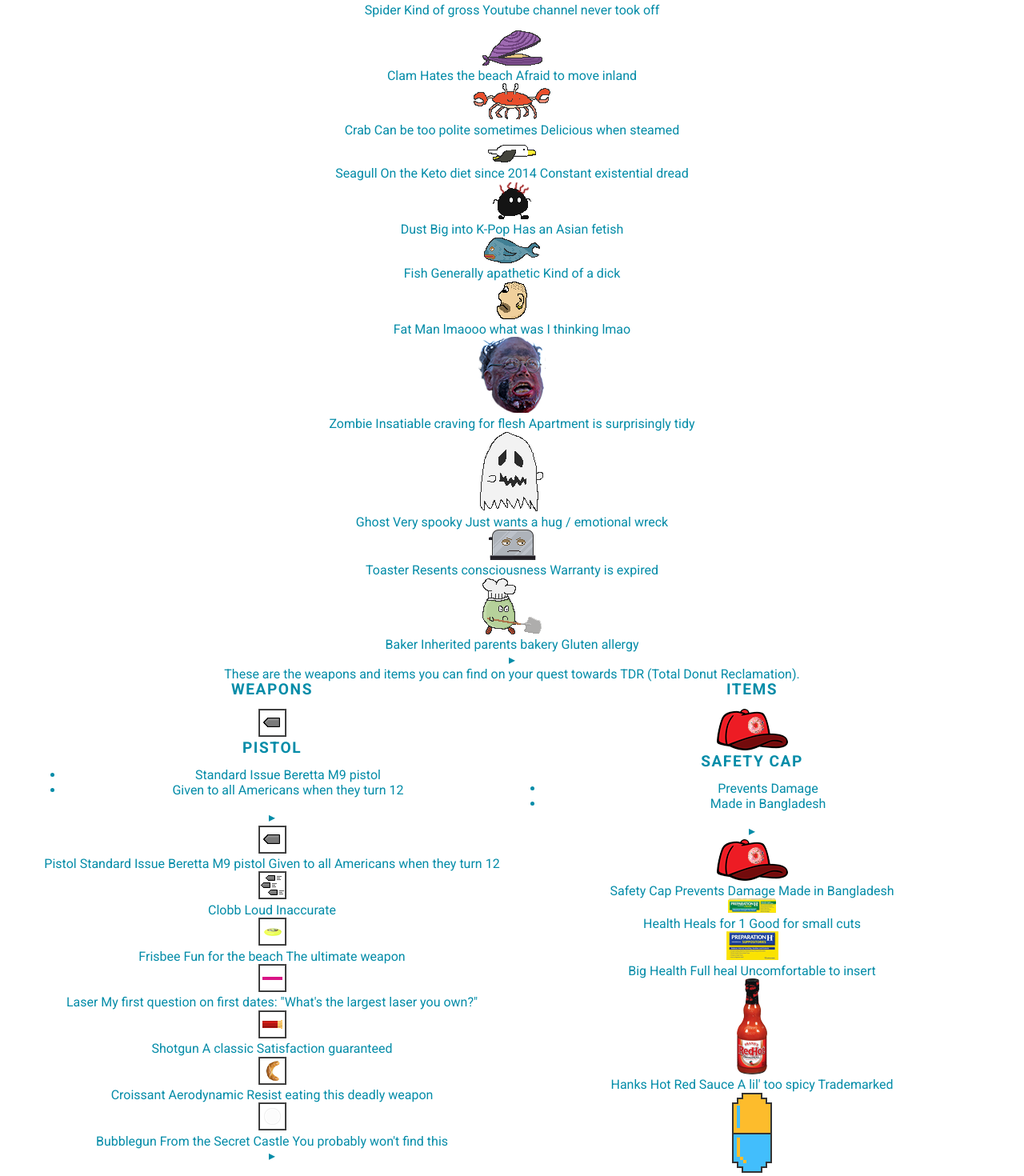
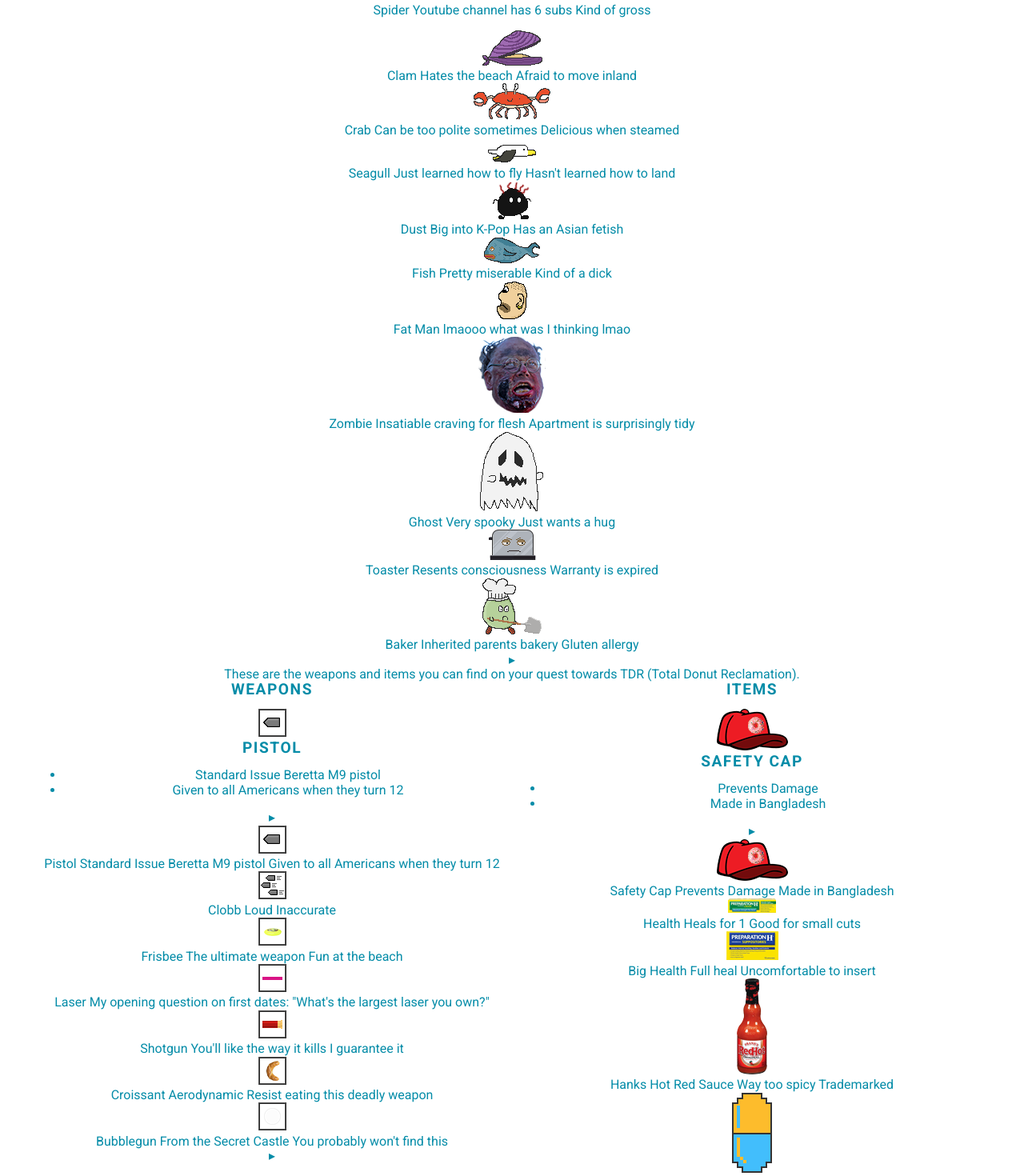
Before and after one commit to dbolesta/donut-boy-promo, a website: page src/index.html in a window 1280 px wide. Shown: the part 4025-5495 px from the top of the page at 80% size. Drawn offline with nearby package versions, Linux system fonts and the light colour scheme; files whose address does not match are found by name.

Commit message:
updates asset information

```diff
--- a/src/index.html
+++ b/src/index.html
@@ -257,7 +257,7 @@
         <div class="grid">
             <div class="col col--full">
                 <h1 class="section-title">Travel to Excotic Locations</h1>
-                <p class="section-subtitle">Visit 5 unique locations while searching for those dang donuts.</p>
+                <p class="section-subtitle">Visit 5 unique locations while searching for those dirty donuts.</p>
 
             </div>
 
@@ -295,9 +295,9 @@
 
 
 
-            <!-- <temp data-prettydiff-ignore><temp data-prettydiff-ignore><temp data-prettydiff-ignore><temp data-prettydiff-ignore><temp data-prettydiff-ignore><temp data-prettydiff-ignore><temp data-prettydiff-ignore><temp data-prettydiff-ignore><temp data-prettydiff-ignore><temp data-prettydiff-ignore><temp data-prettydiff-ignore><temp data-prettydiff-ignore><temp data-prettydiff-ignore><temp data-prettydiff-ignore><temp data-prettydiff-ignore><temp data-prettydiff-ignore><temp data-prettydiff-ignore><temp data-prettydiff-ignore><temp data-prettydiff-ignore><temp data-prettydiff-ignore>-------</temp></temp></temp></temp></temp></temp></temp></temp></temp></temp></temp></temp></temp></temp></temp></temp></temp></temp></temp></temp><temp data-prettydiff-ignore><temp data-prettydiff-ignore><temp data-prettydiff-ignore><temp data-prettydiff-ignore><temp data-prettydiff-ignore><temp data-prettydiff-ignore><temp data-prettydiff-ignore><temp data-prettydiff-ignore><temp data-prettydiff-ignore><temp data-prettydiff-ignore><temp data-prettydiff-ignore><temp data-prettydiff-ignore><temp data-prettydiff-ignore><temp data-prettydiff-ignore><temp data-prettydiff-ignore><temp data-prettydiff-ignore><temp data-prettydiff-ignore><temp data-prettydiff-ignore><temp data-prettydiff-ignore><temp data-prettydiff-ignore>---- -->
+            <!-- <temp data-prettydiff-ignore><temp data-prettydiff-ignore><temp data-prettydiff-ignore><temp data-prettydiff-ignore><temp data-prettydiff-ignore><temp data-prettydiff-ignore><temp data-prettydiff-ignore><temp data-prettydiff-ignore><temp data-prettydiff-ignore><temp data-prettydiff-ignore><temp data-prettydiff-ignore><temp data-prettydiff-ignore><temp data-prettydiff-ignore><temp data-prettydiff-ignore><temp data-prettydiff-ignore><temp data-prettydiff-ignore><temp data-prettydiff-ignore><temp data-prettydiff-ignore><temp data-prettydiff-ignore><temp data-prettydiff-ignore><temp data-prettydiff-ignore><temp data-prettydiff-ignore>-------</temp></temp></temp></temp></temp></temp></temp></temp></temp></temp></temp></temp></temp></temp></temp></temp></temp></temp></temp></temp></temp></temp><temp data-prettydiff-ignore><temp data-prettydiff-ignore><temp data-prettydiff-ignore><temp data-prettydiff-ignore><temp data-prettydiff-ignore><temp data-prettydiff-ignore><temp data-prettydiff-ignore><temp data-prettydiff-ignore><temp data-prettydiff-ignore><temp data-prettydiff-ignore><temp data-prettydiff-ignore><temp data-prettydiff-ignore><temp data-prettydiff-ignore><temp data-prettydiff-ignore><temp data-prettydiff-ignore><temp data-prettydiff-ignore><temp data-prettydiff-ignore><temp data-prettydiff-ignore><temp data-prettydiff-ignore><temp data-prettydiff-ignore><temp data-prettydiff-ignore><temp data-prettydiff-ignore>---- -->
             <!--   Enemies   -->
-            <!-- ---</temp></temp></temp></temp></temp></temp></temp></temp></temp></temp></temp></temp></temp></temp></temp></temp></temp></temp></temp></temp><temp data-prettydiff-ignore><temp data-prettydiff-ignore><temp data-prettydiff-ignore><temp data-prettydiff-ignore><temp data-prettydiff-ignore><temp data-prettydiff-ignore><temp data-prettydiff-ignore><temp data-prettydiff-ignore><temp data-prettydiff-ignore><temp data-prettydiff-ignore><temp data-prettydiff-ignore><temp data-prettydiff-ignore><temp data-prettydiff-ignore><temp data-prettydiff-ignore><temp data-prettydiff-ignore><temp data-prettydiff-ignore><temp data-prettydiff-ignore><temp data-prettydiff-ignore><temp data-prettydiff-ignore><temp data-prettydiff-ignore>-------</temp></temp></temp></temp></temp></temp></temp></temp></temp></temp></temp></temp></temp></temp></temp></temp></temp></temp></temp></temp>- -->
+            <!-- ---</temp></temp></temp></temp></temp></temp></temp></temp></temp></temp></temp></temp></temp></temp></temp></temp></temp></temp></temp></temp></temp></temp><temp data-prettydiff-ignore><temp data-prettydiff-ignore><temp data-prettydiff-ignore><temp data-prettydiff-ignore><temp data-prettydiff-ignore><temp data-prettydiff-ignore><temp data-prettydiff-ignore><temp data-prettydiff-ignore><temp data-prettydiff-ignore><temp data-prettydiff-ignore><temp data-prettydiff-ignore><temp data-prettydiff-ignore><temp data-prettydiff-ignore><temp data-prettydiff-ignore><temp data-prettydiff-ignore><temp data-prettydiff-ignore><temp data-prettydiff-ignore><temp data-prettydiff-ignore><temp data-prettydiff-ignore><temp data-prettydiff-ignore><temp data-prettydiff-ignore><temp data-prettydiff-ignore>-------</temp></temp></temp></temp></temp></temp></temp></temp></temp></temp></temp></temp></temp></temp></temp></temp></temp></temp></temp></temp></temp></temp>- -->
             <div class="col col--full">
                 <h1 class="section-title">Beat the Baddies</h1>
                 <p class="section-subtitle">There will be many innocent animals slightly inconvenincing you on your mission.<br>
@@ -347,8 +347,8 @@
                                 <img src="imgs/enemySpider.png" alt="">
                                 <div class="hidden-details">
                                     <span class="e-name">Spider</span>
-                                    <span class="e-fact1">Kind of gross</span>
-                                    <span class="e-fact2">Youtube channel never took off</span>
+                                    <span class="e-fact1">Youtube channel has 6 subs</span>
+                                    <span class="e-fact2">Kind of gross</span>
                                 </div>
                             </div>
                             <div>
@@ -371,8 +371,8 @@
                                 <img src="imgs/enemyGull.png" alt="">
                                 <div class="hidden-details">
                                     <span class="e-name">Seagull</span>
-                                    <span class="e-fact1">On the Keto diet since 2014</span>
-                                    <span class="e-fact2">Constant existential dread</span>
+                                    <span class="e-fact1">Just learned how to fly</span>
+                                    <span class="e-fact2">Hasn't learned how to land</span>
                                 </div>
                             </div>
                             <div>
@@ -387,7 +387,7 @@
                                 <img src="imgs/enemyFish.png" alt="">
                                 <div class="hidden-details">
                                     <span class="e-name">Fish</span>
-                                    <span class="e-fact1">Generally apathetic</span>
+                                    <span class="e-fact1">Pretty miserable</span>
                                     <span class="e-fact2">Kind of a dick</span>
                                 </div>
                             </div>
@@ -412,7 +412,7 @@
                                 <div class="hidden-details">
                                     <span class="e-name">Ghost</span>
                                     <span class="e-fact1">Very spooky</span>
-                                    <span class="e-fact2">Just wants a hug / emotional wreck</span>
+                                    <span class="e-fact2">Just wants a hug</span>
                                 </div>
                             </div>
                             <div>
@@ -442,11 +442,6 @@
 
 
 
-
-
-            <!-- <temp data-prettydiff-ignore><temp data-prettydiff-ignore><temp data-prettydiff-ignore><temp data-prettydiff-ignore><temp data-prettydiff-ignore><temp data-prettydiff-ignore><temp data-prettydiff-ignore><temp data-prettydiff-ignore><temp data-prettydiff-ignore><temp data-prettydiff-ignore><temp data-prettydiff-ignore><temp data-prettydiff-ignore><temp data-prettydiff-ignore><temp data-prettydiff-ignore><temp data-prettydiff-ignore><temp data-prettydiff-ignore><temp data-prettydiff-ignore><temp data-prettydiff-ignore><temp data-prettydiff-ignore><temp data-prettydiff-ignore>-------</temp></temp></temp></temp></temp></temp></temp></temp></temp></temp></temp></temp></temp></temp></temp></temp></temp></temp></temp></temp><temp data-prettydiff-ignore><temp data-prettydiff-ignore><temp data-prettydiff-ignore><temp data-prettydiff-ignore><temp data-prettydiff-ignore><temp data-prettydiff-ignore><temp data-prettydiff-ignore><temp data-prettydiff-ignore><temp data-prettydiff-ignore><temp data-prettydiff-ignore><temp data-prettydiff-ignore><temp data-prettydiff-ignore><temp data-prettydiff-ignore><temp data-prettydiff-ignore><temp data-prettydiff-ignore><temp data-prettydiff-ignore><temp data-prettydiff-ignore><temp data-prettydiff-ignore><temp data-prettydiff-ignore><temp data-prettydiff-ignore>---- -->
-            <!--   Weapons   -->
-            <!-- ---</temp></temp></temp></temp></temp></temp></temp></temp></temp></temp></temp></temp></temp></temp></temp></temp></temp></temp></temp></temp><temp data-prettydiff-ignore><temp data-prettydiff-ignore><temp data-prettydiff-ignore><temp data-prettydiff-ignore><temp data-prettydiff-ignore><temp data-prettydiff-ignore><temp data-prettydiff-ignore><temp data-prettydiff-ignore><temp data-prettydiff-ignore><temp data-prettydiff-ignore><temp data-prettydiff-ignore><temp data-prettydiff-ignore><temp data-prettydiff-ignore><temp data-prettydiff-ignore><temp data-prettydiff-ignore><temp data-prettydiff-ignore><temp data-prettydiff-ignore><temp data-prettydiff-ignore><temp data-prettydiff-ignore><temp data-prettydiff-ignore>-------</temp></temp></temp></temp></temp></temp></temp></temp></temp></temp></temp></temp></temp></temp></temp></temp></temp></temp></temp></temp>- -->
             <div class="col col--full">
             <p class="section-subtitle">These are the weapons and items you can find on your quest towards TDR (Total Donut Reclamation).</p>
             </div>
@@ -495,15 +490,15 @@
                                 <img src="imgs/bullet_icon_frisbee.png" alt="">
                                 <div class="hidden-details">
                                     <span class="e-name">Frisbee</span>
-                                    <span class="e-fact1">Fun for the beach</span>
-                                    <span class="e-fact2">The ultimate weapon</span>
+                                    <span class="e-fact1">The ultimate weapon</span>
+                                    <span class="e-fact2">Fun at the beach</span>
                                 </div>
                             </div>
                             <div>
                                 <img src="imgs/bullet_icon_laser.png" alt="">
                                 <div class="hidden-details">
                                     <span class="e-name">Laser</span>
-                                    <span class="e-fact1">My first question on first dates:</span>
+                                    <span class="e-fact1">My opening question on first dates:</span>
                                     <span class="e-fact2">"What's the largest laser you own?"</span>
                                 </div>
                             </div>
@@ -511,8 +506,8 @@
                                 <img src="imgs/bullet_icon_shotgun.png" alt="">
                                 <div class="hidden-details">
                                     <span class="e-name">Shotgun</span>
-                                    <span class="e-fact1">A classic</span>
-                                    <span class="e-fact2">Satisfaction guaranteed</span>
+                                    <span class="e-fact1">You'll like the way it kills</span>
+                                    <span class="e-fact2">I guarantee it</span>
                                 </div>
                             </div>
                             <div>
@@ -545,9 +540,9 @@
 
 
 
-            <!-- <temp data-prettydiff-ignore><temp data-prettydiff-ignore><temp data-prettydiff-ignore><temp data-prettydiff-ignore><temp data-prettydiff-ignore><temp data-prettydiff-ignore><temp data-prettydiff-ignore><temp data-prettydiff-ignore><temp data-prettydiff-ignore><temp data-prettydiff-ignore><temp data-prettydiff-ignore><temp data-prettydiff-ignore><temp data-prettydiff-ignore><temp data-prettydiff-ignore><temp data-prettydiff-ignore><temp data-prettydiff-ignore><temp data-prettydiff-ignore><temp data-prettydiff-ignore><temp data-prettydiff-ignore><temp data-prettydiff-ignore>-------</temp></temp></temp></temp></temp></temp></temp></temp></temp></temp></temp></temp></temp></temp></temp></temp></temp></temp></temp></temp><temp data-prettydiff-ignore><temp data-prettydiff-ignore><temp data-prettydiff-ignore><temp data-prettydiff-ignore><temp data-prettydiff-ignore><temp data-prettydiff-ignore><temp data-prettydiff-ignore><temp data-prettydiff-ignore><temp data-prettydiff-ignore><temp data-prettydiff-ignore><temp data-prettydiff-ignore><temp data-prettydiff-ignore><temp data-prettydiff-ignore><temp data-prettydiff-ignore><temp data-prettydiff-ignore><temp data-prettydiff-ignore><temp data-prettydiff-ignore><temp data-prettydiff-ignore><temp data-prettydiff-ignore><temp data-prettydiff-ignore>---- -->
+            <!-- <temp data-prettydiff-ignore><temp data-prettydiff-ignore><temp data-prettydiff-ignore><temp data-prettydiff-ignore><temp data-prettydiff-ignore><temp data-prettydiff-ignore><temp data-prettydiff-ignore><temp data-prettydiff-ignore><temp data-prettydiff-ignore><temp data-prettydiff-ignore><temp data-prettydiff-ignore><temp data-prettydiff-ignore><temp data-prettydiff-ignore><temp data-prettydiff-ignore><temp data-prettydiff-ignore><temp data-prettydiff-ignore><temp data-prettydiff-ignore><temp data-prettydiff-ignore><temp data-prettydiff-ignore><temp data-prettydiff-ignore><temp data-prettydiff-ignore><temp data-prettydiff-ignore>-------</temp></temp></temp></temp></temp></temp></temp></temp></temp></temp></temp></temp></temp></temp></temp></temp></temp></temp></temp></temp></temp></temp><temp data-prettydiff-ignore><temp data-prettydiff-ignore><temp data-prettydiff-ignore><temp data-prettydiff-ignore><temp data-prettydiff-ignore><temp data-prettydiff-ignore><temp data-prettydiff-ignore><temp data-prettydiff-ignore><temp data-prettydiff-ignore><temp data-prettydiff-ignore><temp data-prettydiff-ignore><temp data-prettydiff-ignore><temp data-prettydiff-ignore><temp data-prettydiff-ignore><temp data-prettydiff-ignore><temp data-prettydiff-ignore><temp data-prettydiff-ignore><temp data-prettydiff-ignore><temp data-prettydiff-ignore><temp data-prettydiff-ignore><temp data-prettydiff-ignore><temp data-prettydiff-ignore>---- -->
             <!--    Items    -->
-            <!-- ---</temp></temp></temp></temp></temp></temp></temp></temp></temp></temp></temp></temp></temp></temp></temp></temp></temp></temp></temp></temp><temp data-prettydiff-ignore><temp data-prettydiff-ignore><temp data-prettydiff-ignore><temp data-prettydiff-ignore><temp data-prettydiff-ignore><temp data-prettydiff-ignore><temp data-prettydiff-ignore><temp data-prettydiff-ignore><temp data-prettydiff-ignore><temp data-prettydiff-ignore><temp data-prettydiff-ignore><temp data-prettydiff-ignore><temp data-prettydiff-ignore><temp data-prettydiff-ignore><temp data-prettydiff-ignore><temp data-prettydiff-ignore><temp data-prettydiff-ignore><temp data-prettydiff-ignore><temp data-prettydiff-ignore><temp data-prettydiff-ignore>-------</temp></temp></temp></temp></temp></temp></temp></temp></temp></temp></temp></temp></temp></temp></temp></temp></temp></temp></temp></temp>- -->
+            <!-- ---</temp></temp></temp></temp></temp></temp></temp></temp></temp></temp></temp></temp></temp></temp></temp></temp></temp></temp></temp></temp></temp></temp><temp data-prettydiff-ignore><temp data-prettydiff-ignore><temp data-prettydiff-ignore><temp data-prettydiff-ignore><temp data-prettydiff-ignore><temp data-prettydiff-ignore><temp data-prettydiff-ignore><temp data-prettydiff-ignore><temp data-prettydiff-ignore><temp data-prettydiff-ignore><temp data-prettydiff-ignore><temp data-prettydiff-ignore><temp data-prettydiff-ignore><temp data-prettydiff-ignore><temp data-prettydiff-ignore><temp data-prettydiff-ignore><temp data-prettydiff-ignore><temp data-prettydiff-ignore><temp data-prettydiff-ignore><temp data-prettydiff-ignore><temp data-prettydiff-ignore><temp data-prettydiff-ignore>-------</temp></temp></temp></temp></temp></temp></temp></temp></temp></temp></temp></temp></temp></temp></temp></temp></temp></temp></temp></temp></temp></temp>- -->
             <div class="col col--1-2">
 
                <div class="asset-display item-display">
@@ -599,7 +594,7 @@
                                 <img src="imgs/hotSauce.png" alt="">
                                 <div class="hidden-details">
                                     <span class="e-name">Hanks Hot Red Sauce</span>
-                                    <span class="e-fact1">A lil' too spicy</span>
+                                    <span class="e-fact1">Way too spicy</span>
                                     <span class="e-fact2">Trademarked</span>
                                 </div>
                             </div>
@@ -607,7 +602,7 @@
                                 <img src="imgs/pillsDrBl.png" alt="">
                                 <div class="hidden-details">
                                     <span class="e-name">Vitamin D</span>
-                                    <span class="e-fact1">Say goodbye to rickets</span>
+                                    <span class="e-fact1">Helps with pesky rickets</span>
                                     <span class="e-fact2">The D is for Donut</span>
                                 </div>
                             </div>
```
Also changed, not shown: dist/index.html.
